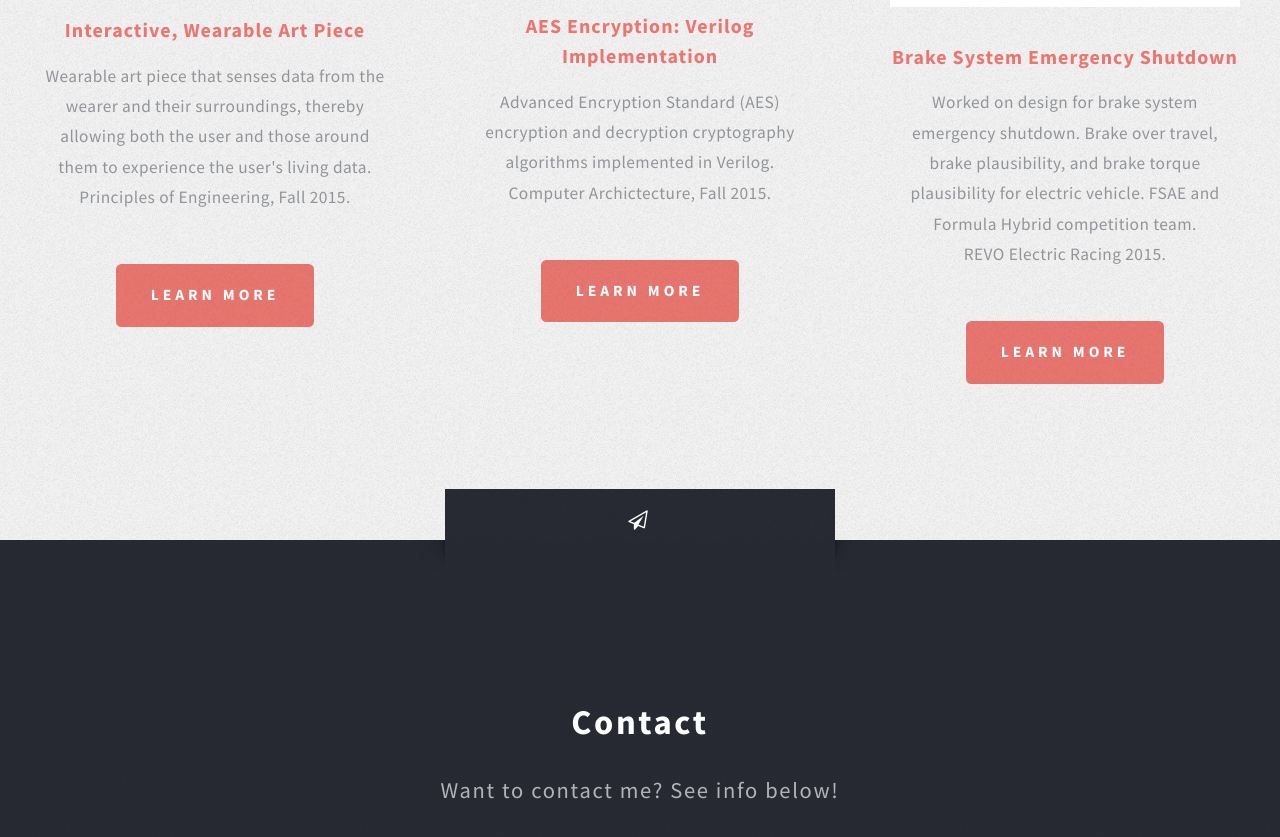
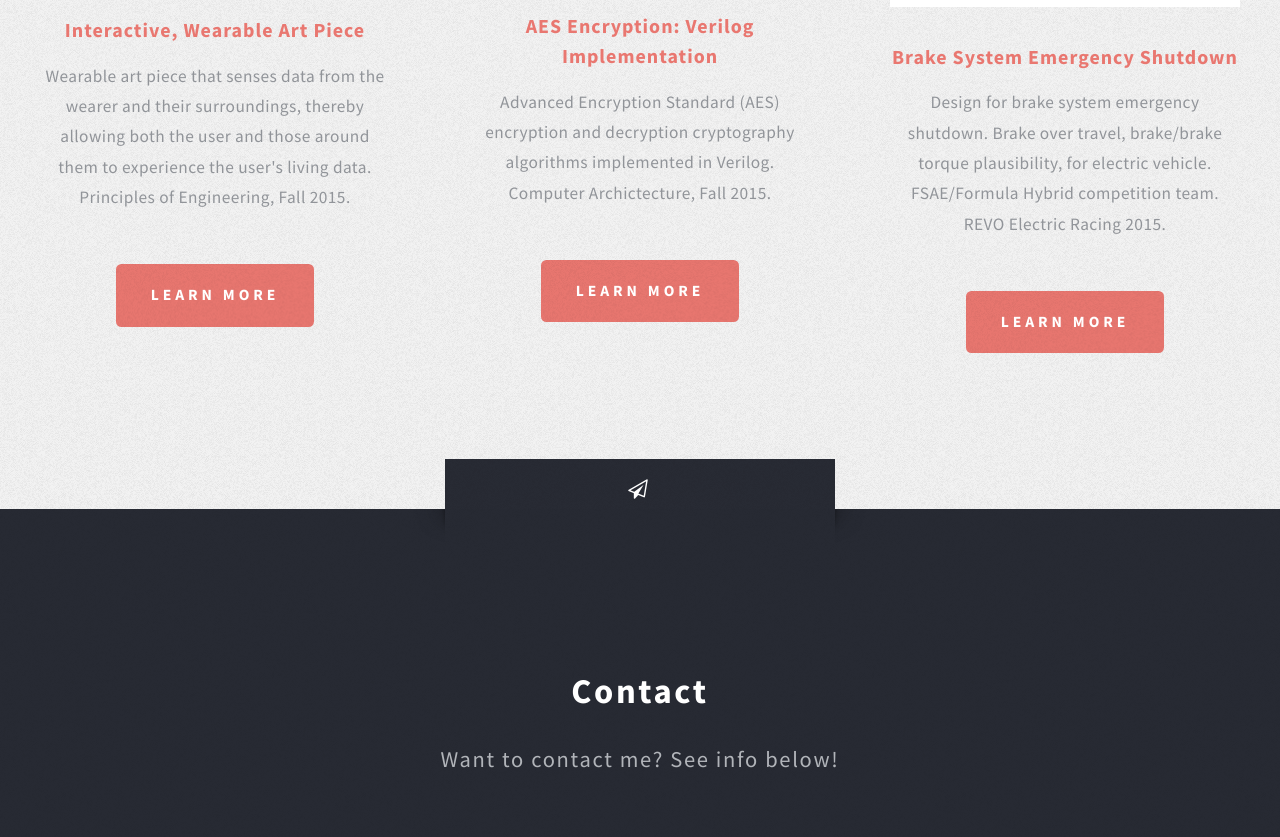
Before and after one commit to BrennaManning/brennamanning.github.io, a plain HTML site: page index.html in a window 1280 px wide. Shown: the part 3115-3952 px from the top of the page. Drawn offline with Linux system fonts and the light colour scheme.

Commit message:
Update index.html

```diff
--- a/index.html
+++ b/index.html
@@ -182,7 +182,7 @@
 								<section class="highlight">
 									<a href="#" class="image featured"><img src="images/brake.png" alt="" /></a>
 									<h3><a href="http://olinelectricmotorsports.com">Brake System Emergency Shutdown</a></h3>
-									<p>Worked on design for brake system emergency shutdown. Brake over travel, brake plausibility, and brake torque plausibility for electric vehicle. FSAE and Formula Hybrid competition team.  <br> REVO Electric Racing 2015.</p>
+									<p>Design for brake system emergency shutdown. Brake over travel, brake/brake torque plausibility, for electric vehicle. FSAE/Formula Hybrid competition team.  <br> REVO Electric Racing 2015.</p>
 									<ul class="actions">
 										<li><a href="http://olinelectricmotorsports.com" class="button style1">Learn More</a></li>
 									</ul>
```
